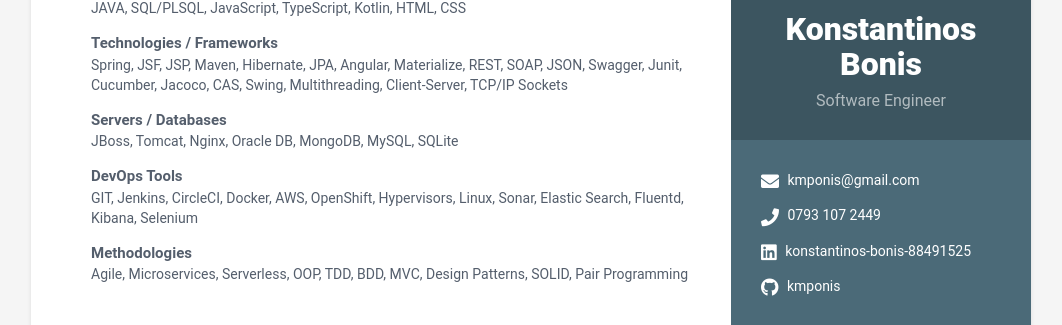
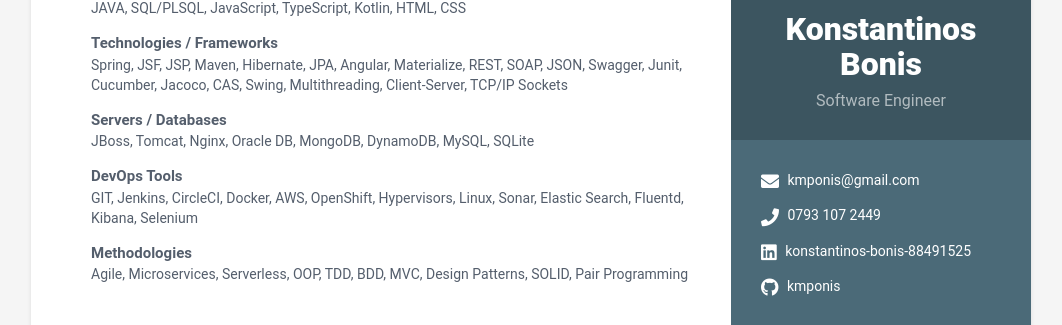
Before and after one commit to kmponis/kmponis.github.io, a Jekyll site: the page built from index.html, in a window 1280 px wide. Shown: the part 163-488 px from the top of the page, without its empty margins (109-1171 px from the left). Built offline with Jekyll 4.4.1, drawn with Linux system fonts in a browser that asks for light colours.

Commit message:
Add DynamoDB

```diff
--- a/_data/data.yml
+++ b/_data/data.yml
@@ -90,7 +90,7 @@
         level:
 
       - category: Servers / Databases
-        name: JBoss, Tomcat, Nginx, Oracle DB, MongoDB, MySQL, SQLite
+        name: JBoss, Tomcat, Nginx, Oracle DB, MongoDB, DynamoDB, MySQL, SQLite
         level:
 
       - category: DevOps Tools
```
